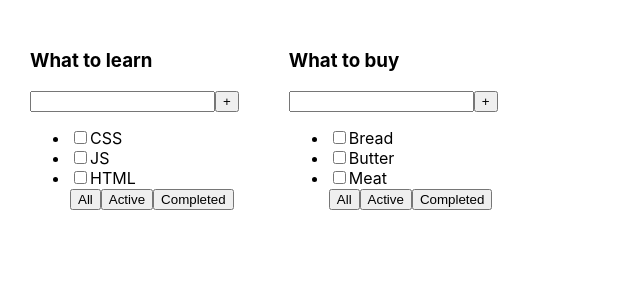
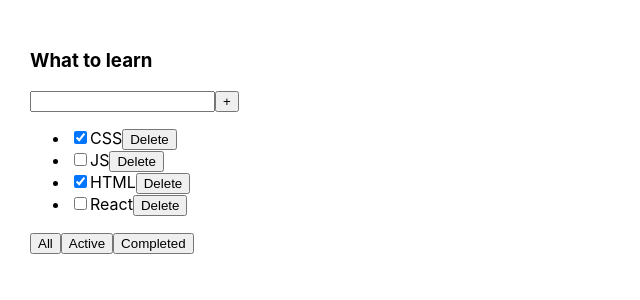
Before and after one commit to Annaptrvna/todolist-ts-dm, a React (Create React App) app: page / in a window 1280 px wide. Shown: the top 300 px of the page, without its empty margins (0-640 px from the left). Built offline with nearby package versions, Linux system fonts and the light colour scheme.

Commit message:
Add removeTask function

```diff
--- a/src/App.tsx
+++ b/src/App.tsx
@@ -1,25 +1,25 @@
-import React from 'react';
+import React, {useState} from 'react';
 import './App.css';
 import {TaskPropsType, Todolist} from "./Todolist";
 
 function App() {
-    let tasks1: Array<TaskPropsType> = [
+
+    let tasks: Array<TaskPropsType> = [
         {id: 1, title: "CSS", isDone: true},
         {id: 2, title: "JS", isDone: false},
         {id: 3, title: "HTML", isDone: true},
         {id: 4, title: "React", isDone: false}
     ]
+    const [currentTasks, setTasks] = useState(tasks)
 
-    let tasks2: Array<TaskPropsType> = [
-        {id: 5, title: "Bread", isDone: true},
-        {id: 6, title: "Butter", isDone: false},
-        {id: 7, title: "Meat", isDone: true},
-        {id: 8, title: "Milk", isDone: false}
-    ]
+
+    const removeTask = (id: number) => {
+        let newTasks = tasks.filter((task) => task.id !== id)
+        setTasks(newTasks)
+    }
   return (
     <div className="App">
-      <Todolist title={"What to learn"} tasks={tasks1}/>
-      <Todolist title={"What to buy"} tasks={tasks2}/>
+      <Todolist title={"What to learn"} tasks={currentTasks} removeTask={removeTask}/>
     </div>
   );
 }
--- a/src/Todolist.tsx
+++ b/src/Todolist.tsx
@@ -3,6 +3,7 @@ import React from "react";
 type TodolistPropsType = {
     title: string
     tasks: Array<TaskPropsType>
+    removeTask: (id: number)=> void
 }
 
 export type TaskPropsType = {
@@ -11,30 +12,30 @@ export type TaskPropsType = {
     isDone: boolean
 }
 export const Todolist = (props:TodolistPropsType) => {
-    return (<div>
+    const onClickHandler = (id: number) => {
+        props.removeTask(id)
+    }
+   return (<div>
             <h3>{props.title}</h3>
             <div>
                 <input/>
                 <button>+</button>
             </div>
             <ul>
-                <li>
-                    <input type="checkbox"/>
-                    <span>{props.tasks[0].title}</span>
-                </li>
-                <li>
-                    <input type="checkbox"/>
-                    <span>{props.tasks[1].title}</span>
-                </li>
-                <li>
-                    <input type="checkbox"/>
-                    <span>{props.tasks[2].title}</span>
-                </li>
+                {props.tasks.map((task) => {
+                    return (
+                        <li>
+                            <input type="checkbox" checked={task.isDone}/>
+                            <span>{task.title}</span>
+                            <button onClick={()=>onClickHandler(task.id)}>Delete</button>
+                        </li>
+                    )
+                })}
+            </ul>
                 <div>
                     <button>All</button>
                     <button>Active</button>
                     <button>Completed</button>
                 </div>
-            </ul>
         </div>)
 }
```
